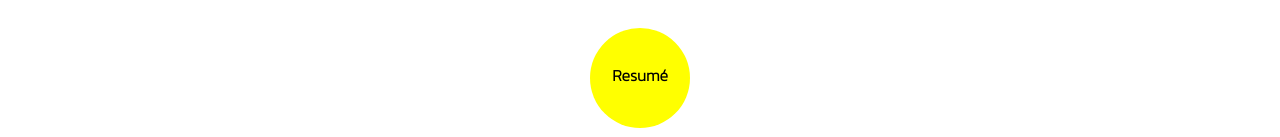
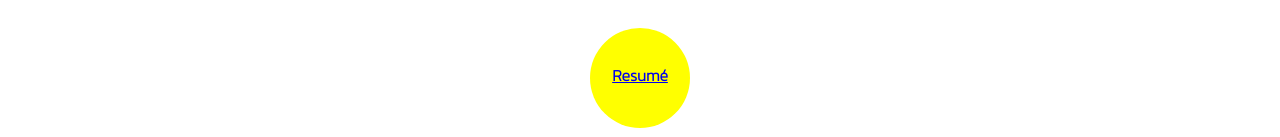
Before and after one commit to pld1994/portfolio, a plain HTML site: page index.html in a window 1280 px wide. Shown: the part 479-616 px from the top of the page. Drawn offline with Linux system fonts and the light colour scheme.

Commit message:
Update index.html

```diff
--- a/index.html
+++ b/index.html
@@ -45,7 +45,7 @@
      </i></p>
      <div class="container">
      <div class="circle">
-      <p id="resume-p">Resumé</p>
+     <p id="resume-p"><a href="file:///home/chronos/u-055881b66eaef7354eb0bfaaa5ea678d628f3b3d/MyFiles/Downloads/Resume.pdf" download="Paul'sResume">Resumé</a></p>
      </div>
      </div>
     </section>
```
